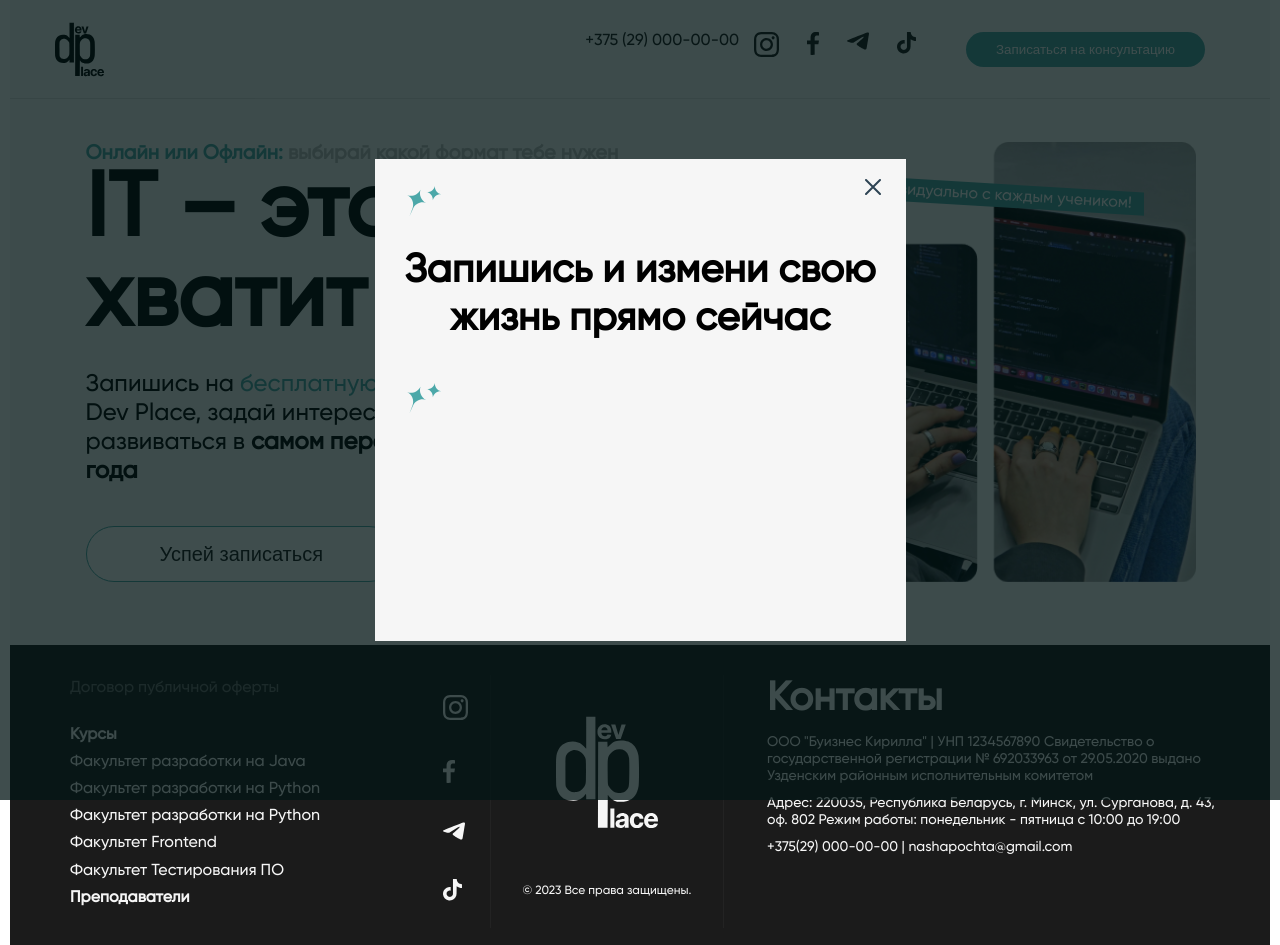
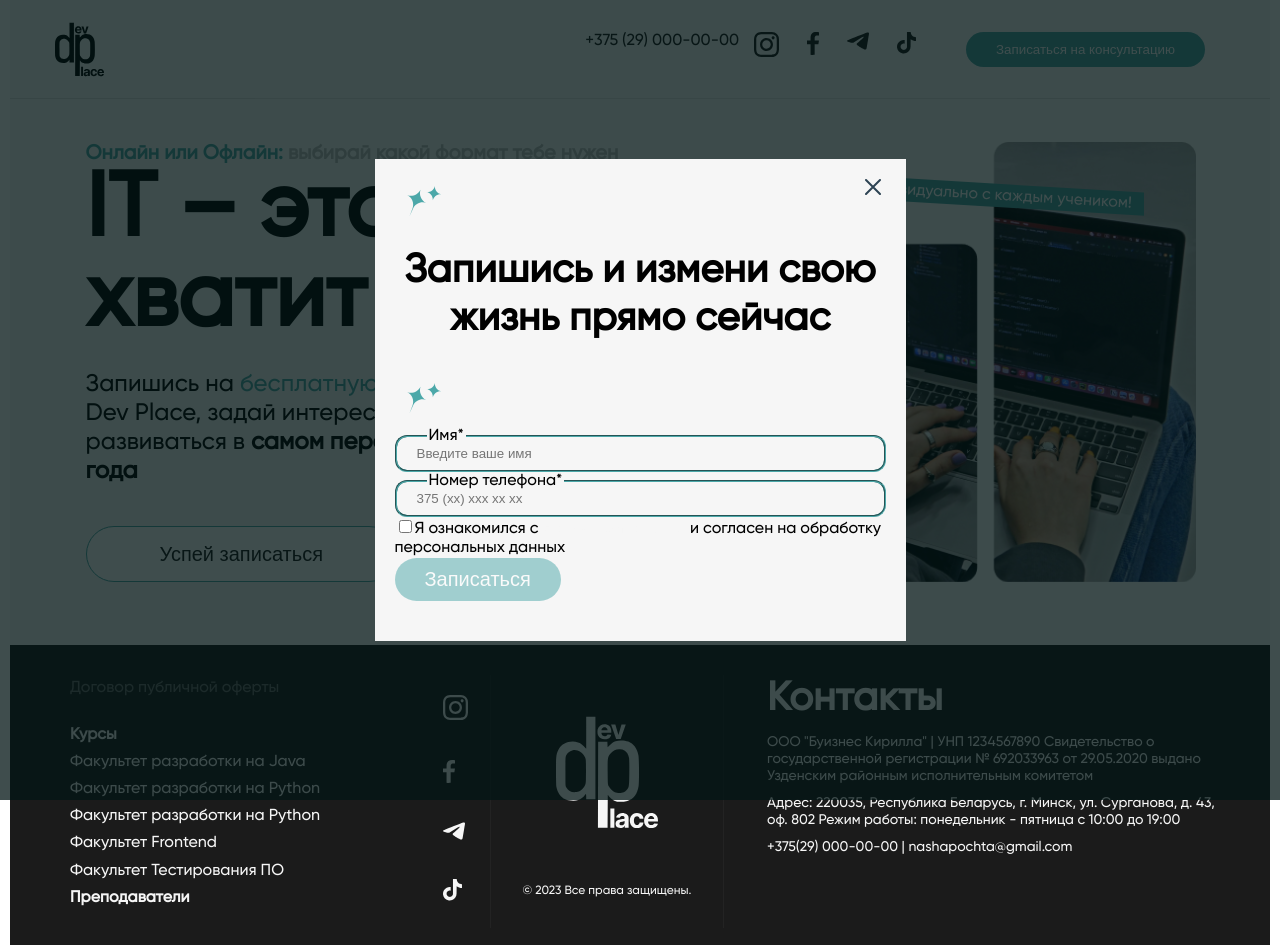
Before and after one commit to kirill1881/Zhilploshad, a React (Create React App) app: page / in a window 1280 px wide. Both pictures are taken after a click on the button "Записаться на консультацию". Built offline with nearby package versions, Linux system fonts and the light colour scheme.

Commit message:
new functional

```diff
--- a/src/components/Button/Button.module.scss
+++ b/src/components/Button/Button.module.scss
@@ -14,3 +14,12 @@
   color: #1b1b1b;
   border: 1px solid #4ca8a9;
 }
+
+.primary {
+  background-color: #4ca8a9;
+  color: #ffffff;
+  &:disabled {
+    background-color: #4ca8a9;
+    opacity: 0.5;
+  }
+}
--- /dev/null
+++ b/src/components/CheckBox/CheckBox.js
@@ -0,0 +1,18 @@
+import React from "react";
+
+export const CheckBox = ({ id, checked, onChange, children, className }) => {
+  const handleChecked = () => {
+    onChange(!checked);
+  };
+  return (
+    <div className={className}>
+      <input
+        id={id}
+        type="checkbox"
+        checked={checked}
+        onChange={handleChecked}
+      />
+      <label htmlFor={id}>{children}</label>
+    </div>
+  );
+};
--- /dev/null
+++ b/src/components/Input/Input.js
@@ -0,0 +1,22 @@
+import React from "react";
+import styles from "./input.module.scss";
+
+export const Input = ({ legend, placeholder, type, value, onChange }) => {
+  const handleChange = (event) => {
+    onChange(event.target.value);
+  };
+
+  return (
+    <fieldset className={styles.fieldset}>
+      <legend className={styles.legend}>{legend}</legend>
+      <input
+        onChange={handleChange}
+        value={value}
+        className={styles.input}
+        type={type}
+        placeholder={placeholder}
+        autoComplete="off"
+      />
+    </fieldset>
+  );
+};
--- /dev/null
+++ b/src/components/Input/input.module.scss
@@ -0,0 +1,24 @@
+.fieldset {
+  position: relative;
+  border-color: #4ca8a9;
+  border-radius: 12px;
+  height: 45px;
+  padding: 0;
+  margin: 0;
+}
+.legend {
+  margin: 0 30px;
+  background: transparent;
+}
+
+.input {
+  position: absolute;
+  background: transparent;
+  border-radius: 12px;
+  top: -10px;
+  width: 100%;
+  height: 35px;
+  padding: 5px 20px;
+  border: none;
+  outline: none;
+}
--- /dev/null
+++ b/src/components/InputPhone/InputPhone.js
@@ -0,0 +1,36 @@
+import React from "react";
+import styles from "../Input/input.module.scss";
+
+export const InputPhone = ({ legend, placeholder, type, value, onChange }) => {
+  const handleChange = (event) => {
+    const inputValue = event.target.value;
+    const modifiedValue = inputValue.replace(/\D/g, "").slice(0, 12);
+    onChange(modifiedValue);
+  };
+
+  const handleBlur = () => {
+    let formattedPhone = value;
+    if (value.length === 12) {
+      formattedPhone = `+${value.slice(0, 3)} ${value.slice(
+        3,
+        5
+      )} ${value.slice(5, 8)} ${value.slice(8, 10)} ${value.slice(10, 12)}`;
+    }
+    onChange(formattedPhone);
+  };
+
+  return (
+    <fieldset className={styles.fieldset}>
+      <legend className={styles.legend}>{legend}</legend>
+      <input
+        onChange={handleChange}
+        onBlur={handleBlur}
+        value={value}
+        className={styles.input}
+        type={type}
+        placeholder={placeholder}
+        autoComplete="off"
+      />
+    </fieldset>
+  );
+};
--- a/src/components/Modal/Modal.js
+++ b/src/components/Modal/Modal.js
@@ -1,9 +1,70 @@
-import React, { useEffect } from "react";
+import React, { useEffect, useState } from "react";
 import { ReactComponent as Close } from "../../Shared/img/close.svg";
 import { ReactComponent as Stars } from "../../Shared/img/stars.svg";
+import { Input } from "../Input/Input";
+import { InputPhone } from "../InputPhone/InputPhone";
+import { CheckBox } from "../CheckBox/CheckBox";
 import styles from "./Modal.module.scss";
+import { Button } from "../Button/Button";
+import { validateFormData } from "../helpers/validateFormData";
 
 export const Modal = ({ closeModal }) => {
+  const [name, setName] = useState("");
+  const [phone, setPhone] = useState("");
+  const [checkbox, setCheckbox] = useState(false);
+  const [isDisabled, setIsDisabled] = useState(true);
+  const [messages, setMessages] = useState({ text: "", isError: true });
+
+  const handleSubmit = async (event) => {
+    event.preventDefault();
+    const validateError = validateFormData(name, phone);
+    if (!validateError) {
+      const formData = new FormData();
+      formData.append("name", name);
+      formData.append("contact", phone);
+      formData.append("comment", "");
+      setIsDisabled(true);
+      const data = await fetch("http://178.172.138.15:8089/clients", {
+        method: "POST",
+        body: formData,
+      });
+
+      if (data?.status < 400) {
+        setIsDisabled(false);
+        setPhone("");
+        setName("");
+        setCheckbox(false);
+        setMessages({
+          text: "Спасибо наши менеджеры свяжется с вами в ближайшее время",
+          isError: false,
+        });
+      }
+    } else {
+      setMessages({ text: validateError, isError: true });
+    }
+  };
+
+  useEffect(() => {
+    if (messages.isError) {
+      setMessages({ text: "", isError: true });
+    }
+    if (!!name && !!phone && !!checkbox) {
+      setIsDisabled(false);
+    } else {
+      setIsDisabled(true);
+    }
+  }, [name, phone, checkbox]);
+
+  useEffect(() => {
+    let clear = null;
+    if (!messages.isError) {
+      clear = setTimeout(() => {
+        setMessages({ text: "", isError: false });
+      }, 3000);
+    }
+    return () => clearTimeout(clear);
+  }, [messages.isError]);
+
   useEffect(() => {
     const body = document.querySelector("body");
     body.classList.add("noScroll");
@@ -14,13 +75,39 @@ export const Modal = ({ closeModal }) => {
 
   return (
     <div className={styles.modal}>
-      <form className={styles.form}>
+      <form onSubmit={handleSubmit} className={styles.form}>
         <Close className={styles.iconClose} onClick={closeModal} />
         <Stars className={styles.starsLeft} />
         <h2 className={styles.title}>
           Запишись и измени свою жизнь прямо сейчас
         </h2>
         <Stars />
+        <Input
+          type="text"
+          legend="Имя*"
+          placeholder="Введите ваше имя"
+          value={name}
+          onChange={setName}
+        />
+        <InputPhone
+          type="tel"
+          legend="Номер телефона*"
+          value={phone}
+          onChange={setPhone}
+          placeholder="375 (xx) xxx xx xx"
+        />
+        <CheckBox id="checkbox" checked={checkbox} onChange={setCheckbox}>
+          Я ознакомился с <a href="#>"> договором оферты</a> и согласен на
+          обработку персональных данных
+        </CheckBox>
+        <Button
+          color="primary"
+          className={styles.btnSubmit}
+          disabled={isDisabled}
+          type="submit"
+        >
+          Записаться
+        </Button>
       </form>
     </div>
   );
--- /dev/null
+++ b/src/components/helpers/validateFormData.js
@@ -0,0 +1,13 @@
+import { validateFormattedPhoneNumber } from "./validateFormattedPhoneNumber";
+
+export const validateFormData = (name, phone) => {
+  if (!name || !phone) {
+    return "Поле Имя и Телефон обязательные заполните их пожалуйста";
+  }
+  const validPhone = validateFormattedPhoneNumber(phone);
+  if (!validPhone) {
+    return "Неверный номер телефона, пример 375(29|25|44|33) 000 00 00";
+  } else {
+    return "";
+  }
+};
--- /dev/null
+++ b/src/components/helpers/validateFormattedPhoneNumber.js
@@ -0,0 +1,5 @@
+export const validateFormattedPhoneNumber = (phoneNumber) => {
+  const formattedPhone = phoneNumber.split(" ").join("");
+  const regex = /^\+375(29|25|44|33)\d{7}$/;
+  return regex.test(formattedPhone);
+};
```
